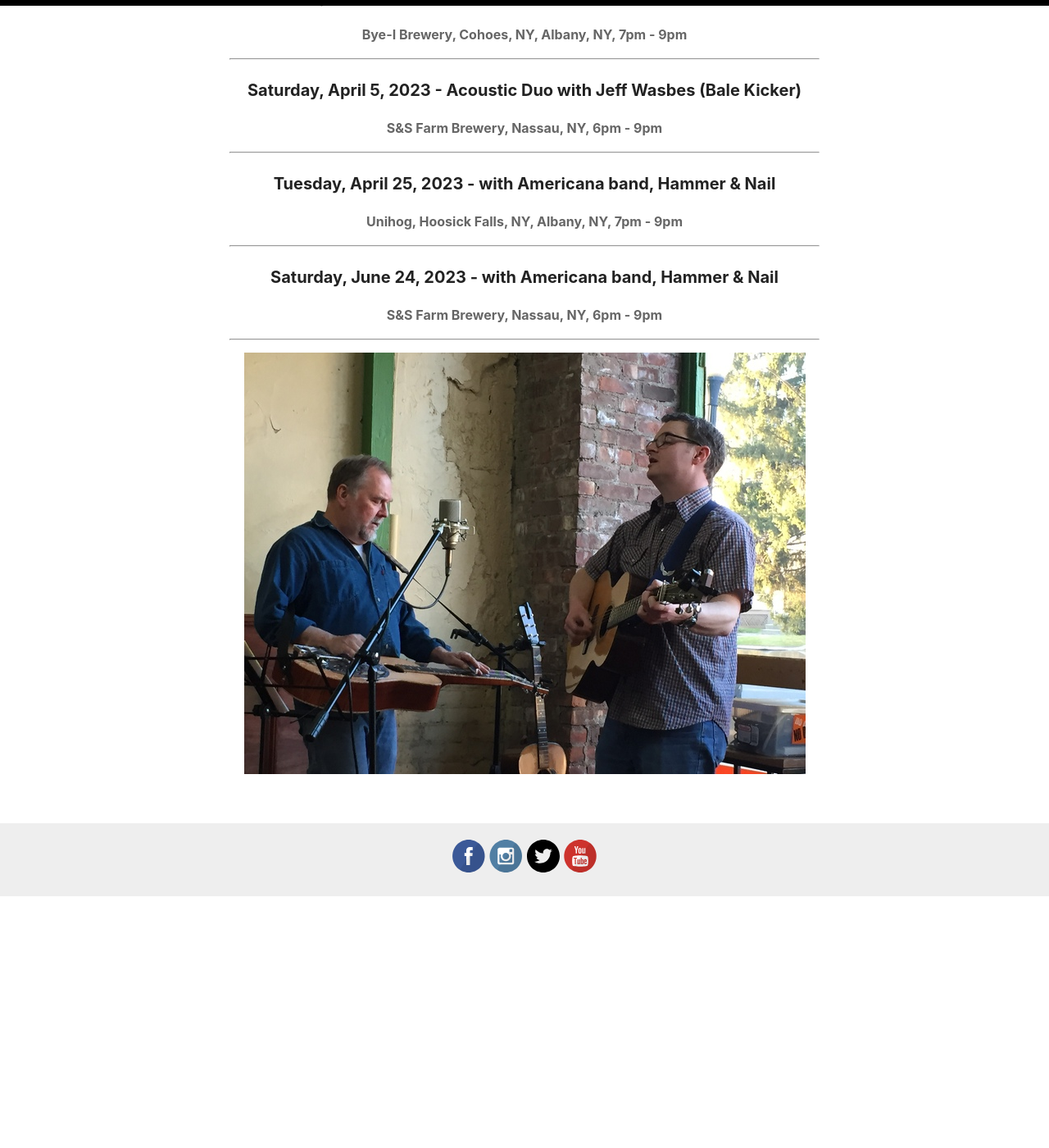
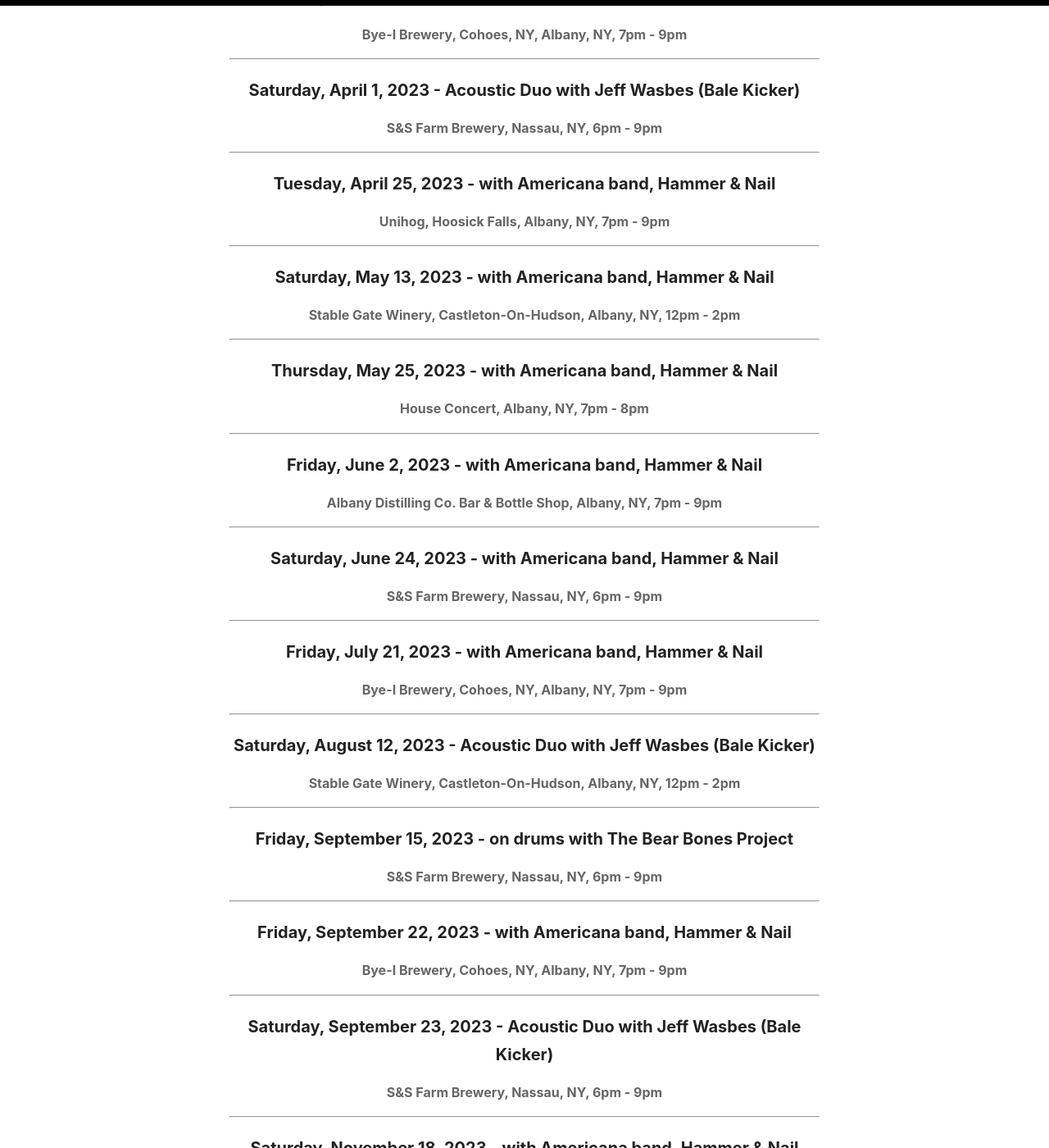
Before and after one commit to thisjaymaloney/thisjaymaloney.github.io, a Jekyll site: the page built from _pages/shows.md, in a window 1280 px wide and 1400 px high, scrolled down 386 px. Shown: the whole window at 82% size. Built offline with Jekyll 4.4.1, drawn with Linux system fonts in a browser that asks for light colours; before the commit the page ends 1480 px from its top, so only the background shows below that; some of the changed text lies outside the part shown.

Commit message:
Update shows.md

```diff
--- a/_pages/shows.md
+++ b/_pages/shows.md
@@ -9,15 +9,42 @@
 ### Friday, March 17, 2023 - with Americana band, Hammer & Nail
 #### Bye-I Brewery, Cohoes, NY, Albany, NY, 7pm - 9pm
 ---
-### Saturday, April 5, 2023 - Acoustic Duo with Jeff Wasbes (Bale Kicker)
+### Saturday, April 1, 2023 - Acoustic Duo with Jeff Wasbes (Bale Kicker)
 #### S&S Farm Brewery, Nassau, NY, 6pm - 9pm
 ---
 ### Tuesday, April 25, 2023 - with Americana band, Hammer & Nail
-#### Unihog, Hoosick Falls, NY, Albany, NY, 7pm - 9pm
+#### Unihog, Hoosick Falls, Albany, NY, 7pm - 9pm
+---
+### Saturday, May 13, 2023 - with Americana band, Hammer & Nail
+#### Stable Gate Winery, Castleton-On-Hudson, Albany, NY, 12pm - 2pm
+---
+### Thursday, May 25, 2023 - with Americana band, Hammer & Nail
+#### House Concert, Albany, NY, 7pm - 8pm
+---
+### Friday, June 2, 2023 - with Americana band, Hammer & Nail
+#### Albany Distilling Co. Bar & Bottle Shop, Albany, NY, 7pm - 9pm
 ---
 ### Saturday, June 24, 2023 - with Americana band, Hammer & Nail
 #### S&S Farm Brewery, Nassau, NY, 6pm - 9pm
 ---
+### Friday, July 21, 2023 - with Americana band, Hammer & Nail
+#### Bye-I Brewery, Cohoes, NY, Albany, NY, 7pm - 9pm
+---
+### Saturday, August 12, 2023 - Acoustic Duo with Jeff Wasbes (Bale Kicker)
+#### Stable Gate Winery, Castleton-On-Hudson, Albany, NY, 12pm - 2pm
+---
+### Friday, September 15, 2023 - on drums with The Bear Bones Project
+#### S&S Farm Brewery, Nassau, NY, 6pm - 9pm
+---
+### Friday, September 22, 2023 - with Americana band, Hammer & Nail
+#### Bye-I Brewery, Cohoes, NY, Albany, NY, 7pm - 9pm
+---
+### Saturday, September 23, 2023 - Acoustic Duo with Jeff Wasbes (Bale Kicker)
+#### S&S Farm Brewery, Nassau, NY, 6pm - 9pm
+---
+### Saturday, November 18, 2023 - with Americana band, Hammer & Nail
+#### Bye-I Brewery, Cohoes, NY, Albany, NY, 7pm - 9pm
+---
 <p style="text-align:center;">
 <img src="/images/Jay M. 001_sm.jpg" alt="Jay Maloney & Kevin Maul - 2016">
 </p>
```
